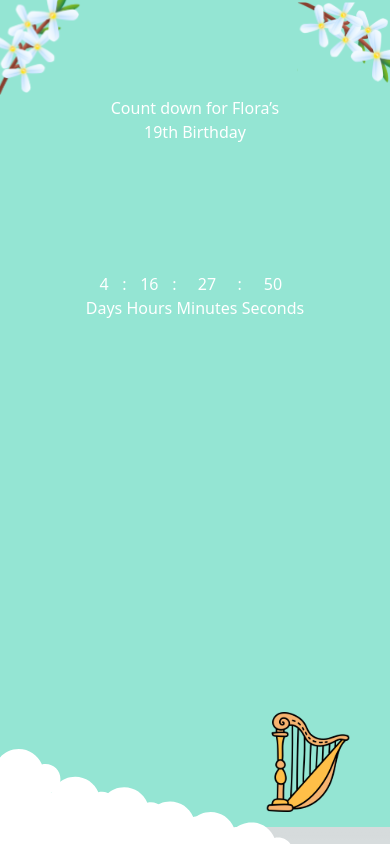
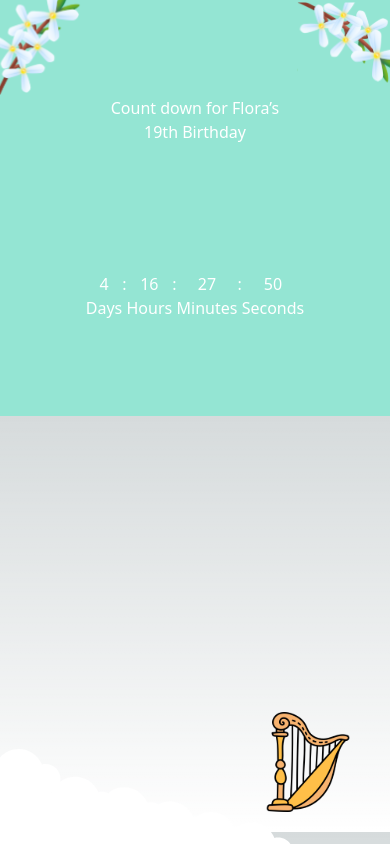
Before and after one commit to KillerQueen59/flora-birthday, a Next.js app: page / in a window 390 px wide. Built offline with nearby package versions, Linux system fonts and the light colour scheme; no server answers; a web font is replaced by a local one.

Commit message:
fix height 3

```diff
--- a/src/pages/index.jsx
+++ b/src/pages/index.jsx
@@ -33,7 +33,7 @@ export default function Home() {
       style={{
         background: "#94E5D3",
       }}
-      className={`flex min-h-[calc(100vh-17px)]   flex-col items-center p-24 ${inter.className}`}
+      className={`flex lg:min-h-[calc(100vh-17px)] md:min-h-[calc(100vh-17px)] sm:min-h-[calc(100vh-5px)]   flex-col items-center p-24 ${inter.className}`}
     >
       <Image
         className="absolute top-0 left-0"
```
